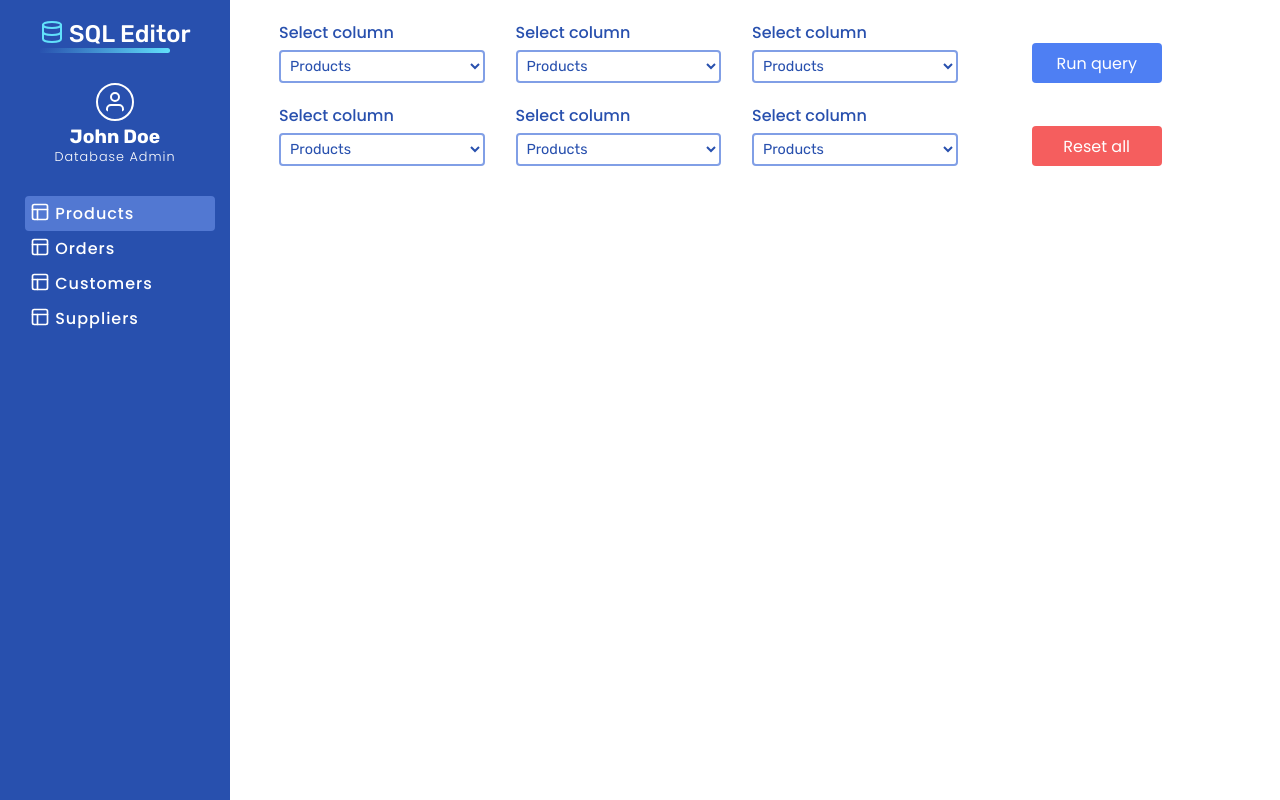
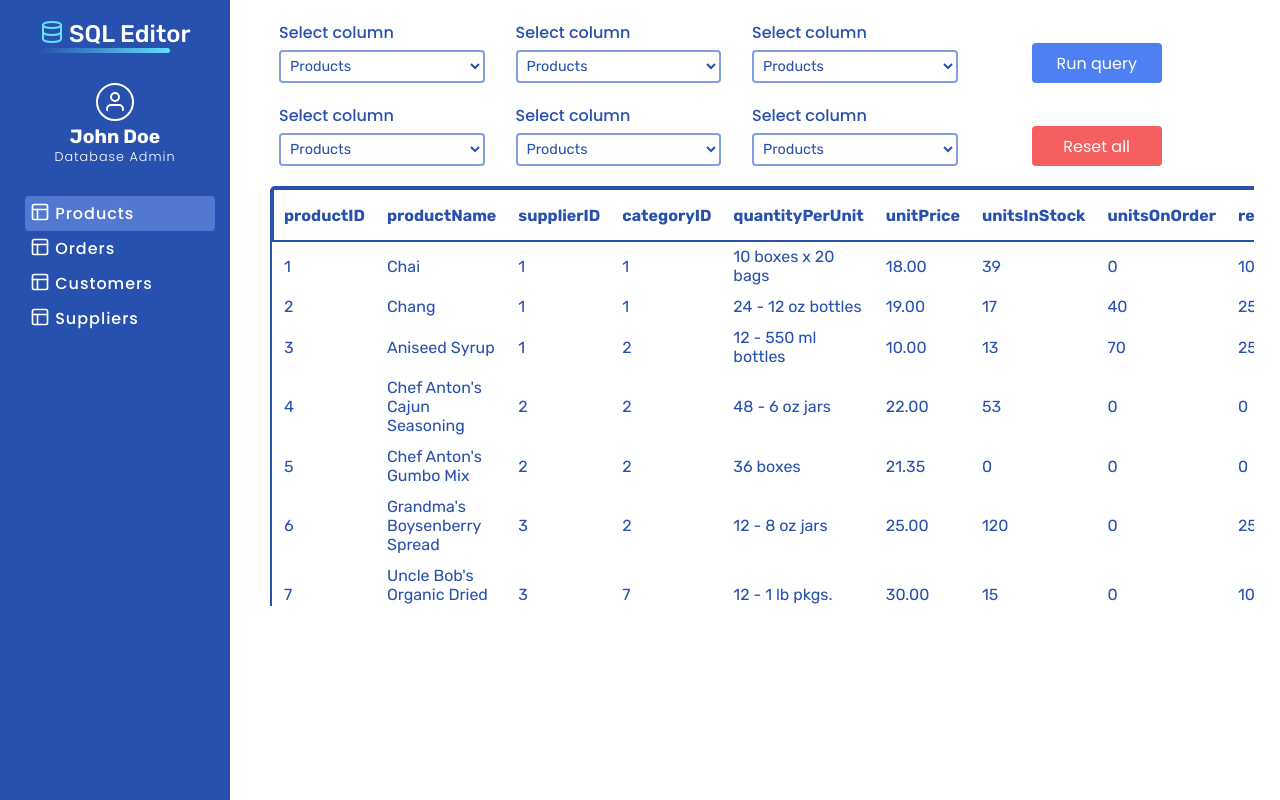
Before and after one commit to VijayKumarKTG/sqleditor, a React (Create React App) app: page / in a window 1280 px wide. Built offline with nearby package versions, Linux system fonts and the light colour scheme.

Commit message:
Add a simple static table

```diff
--- a/src/components/App/App.js
+++ b/src/components/App/App.js
@@ -20,6 +20,91 @@ function App() {
       </div>
       <div className={styles.rightPanel}>
         <Queries />
+        <div className={styles.tableContainer}>
+          <table className={styles.table}>
+            <tr className={styles.tableHead}>
+              <th>productID</th> <th>productName</th> <th>supplierID</th>{' '}
+              <th>categoryID</th> <th>quantityPerUnit</th> <th>unitPrice</th>{' '}
+              <th>unitsInStock</th> <th>unitsOnOrder</th> <th>reorderLevel</th>{' '}
+              <th>discontinued</th>
+            </tr>
+            <tr>
+              <td>1</td> <td>Chai</td> <td>1</td> <td>1</td>{' '}
+              <td>10 boxes x 20 bags</td> <td>18.00</td> <td>39</td> <td>0</td>{' '}
+              <td>10</td> <td>0</td>
+            </tr>
+            <tr>
+              <td>2</td> <td>Chang</td> <td>1</td> <td>1</td>{' '}
+              <td>24 - 12 oz bottles</td> <td>19.00</td> <td>17</td> <td>40</td>{' '}
+              <td>25</td> <td>0</td>
+            </tr>
+            <tr>
+              <td>3</td> <td>Aniseed Syrup</td> <td>1</td> <td>2</td>{' '}
+              <td>12 - 550 ml bottles</td> <td>10.00</td> <td>13</td>{' '}
+              <td>70</td> <td>25</td> <td>0</td>
+            </tr>
+            <tr>
+              <td>4</td> <td>Chef Anton's Cajun Seasoning</td> <td>2</td>{' '}
+              <td>2</td> <td>48 - 6 oz jars</td> <td>22.00</td> <td>53</td>{' '}
+              <td>0</td> <td>0</td> <td>0</td>
+            </tr>
+            <tr>
+              <td>5</td> <td>Chef Anton's Gumbo Mix</td> <td>2</td> <td>2</td>{' '}
+              <td>36 boxes</td> <td>21.35</td> <td>0</td> <td>0</td> <td>0</td>{' '}
+              <td>1</td>
+            </tr>
+            <tr>
+              <td>6</td> <td>Grandma's Boysenberry Spread</td> <td>3</td>{' '}
+              <td>2</td> <td>12 - 8 oz jars</td> <td>25.00</td> <td>120</td>{' '}
+              <td>0</td> <td>25</td> <td>0</td>
+            </tr>
+            <tr>
+              <td>7</td> <td>Uncle Bob's Organic Dried Pears</td> <td>3</td>{' '}
+              <td>7</td> <td>12 - 1 lb pkgs.</td> <td>30.00</td> <td>15</td>{' '}
+              <td>0</td>
+              <td>10</td> <td>0</td>
+            </tr>
+            <tr>
+              <td>8</td> <td>Northwoods Cranberry Sauce</td> <td>3</td>{' '}
+              <td>2</td> <td>12 - 12 oz jars</td> <td>40.00</td> <td>6</td>{' '}
+              <td>0</td> <td>0</td> <td>0</td>
+            </tr>
+            <tr>
+              <td>9</td> <td>Mishi Kobe Niku</td> <td>4</td> <td>6</td>{' '}
+              <td>18 - 500 g pkgs.</td> <td>97.00</td> <td>29</td> <td>0</td>{' '}
+              <td>0</td> <td>1</td>
+            </tr>
+            <tr>
+              <td>10</td> <td>Ikura</td> <td>4</td> <td>8</td>{' '}
+              <td>12 - 200 ml jars</td> <td>31.00</td> <td>31</td> <td>0</td>{' '}
+              <td>0</td> <td>0</td>
+            </tr>
+            <tr>
+              <td>11</td> <td>Queso Cabrales</td> <td>5</td> <td>4</td>{' '}
+              <td>1 kg pkg.</td> <td>21.00</td> <td>22</td> <td>30</td>{' '}
+              <td>30</td> <td>0</td>
+            </tr>
+            <tr>
+              <td>12</td> <td>Queso Manchego La Pastora</td> <td>5</td>{' '}
+              <td>4</td> <td>10 - 500 g pkgs.</td> <td>38.00</td> <td>86</td>{' '}
+              <td>0</td> <td>0</td> <td>0</td>
+            </tr>
+            <tr>
+              <td>13</td> <td>Konbu</td> <td>6</td> <td>8</td> <td>2 kg box</td>{' '}
+              <td>6.00</td> <td>24</td> <td>0</td> <td>5</td> <td>0</td>
+            </tr>
+            <tr>
+              <td>14</td> <td>Tofu</td> <td>6</td> <td>7</td>{' '}
+              <td>40 - 100 g pkgs.</td> <td>23.25</td> <td>35</td> <td>0</td>{' '}
+              <td>0</td> <td>0</td>
+            </tr>
+            <tr>
+              <td>15</td> <td>Genen Shouyu</td> <td>6</td> <td>2</td>{' '}
+              <td>24 - 250 ml bottles</td> <td>15.50</td> <td>39</td> <td>0</td>{' '}
+              <td>5</td> <td>0</td>
+            </tr>
+          </table>
+        </div>
       </div>
     </div>
   );
--- a/src/components/App/App.module.css
+++ b/src/components/App/App.module.css
@@ -73,3 +73,32 @@
 .rightPanel {
   padding: 20px;
 }
+
+.tableContainer {
+  width: 100%;
+  height: 420px;
+  overflow: auto;
+  margin: 20px 0px 0px 20px;
+}
+
+.table {
+  width: 100%;
+  border: 2px solid #2850ae;
+  border-radius: 5px;
+  position: relative;
+}
+
+.tableHead {
+  position: sticky;
+  left: 0;
+  top: 2px;
+  background: #ffffff;
+  padding: 10px;
+  outline: 2px solid #2850ae;
+  height: 50px;
+}
+
+th,
+td {
+  padding: 5px 10px;
+}
```
